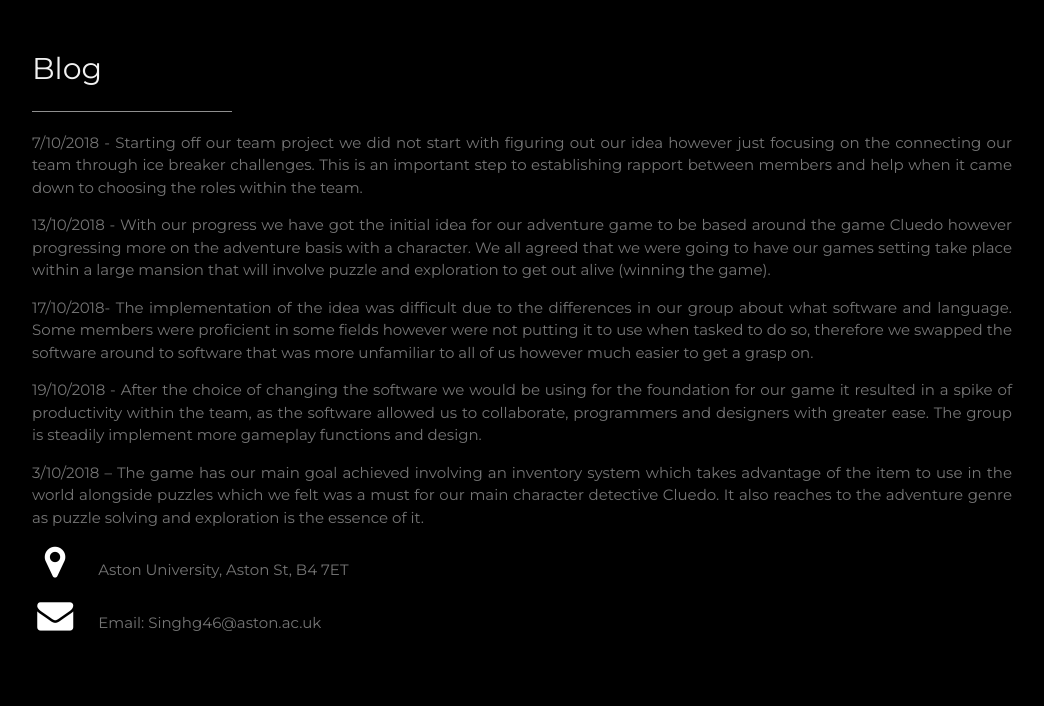
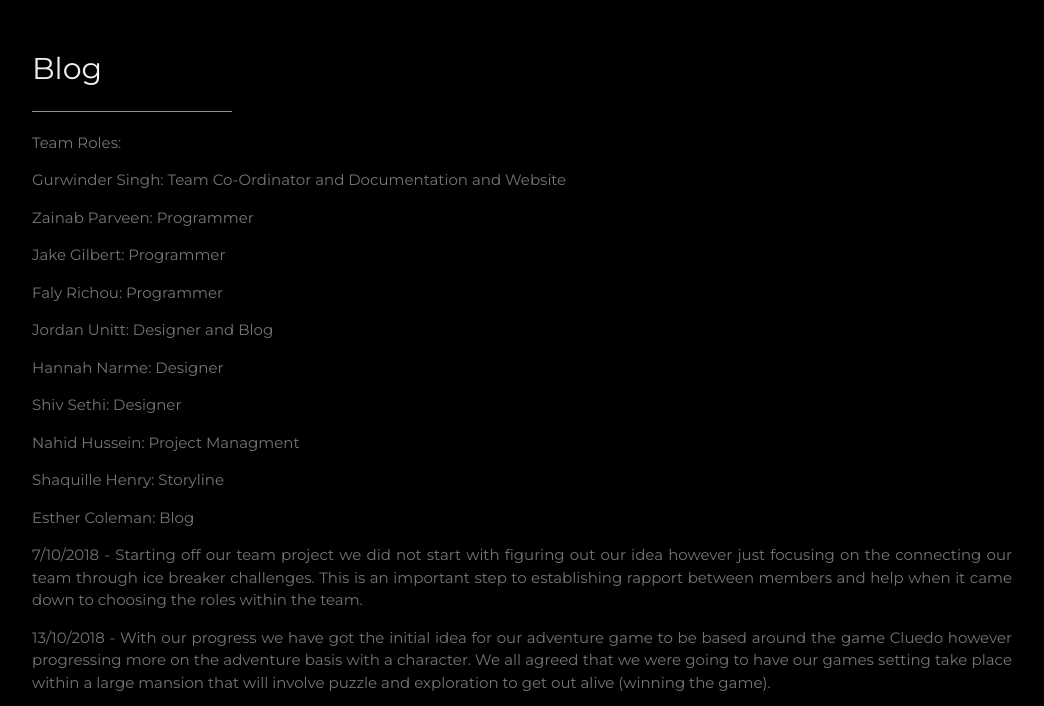
Before and after one commit to LucifersCall/Game, a plain HTML site: page index.html in a window 1280 px wide. Shown: the part 2520-3226 px from the top of the page, without its empty margins (178-1222 px from the left). Drawn offline with nearby package versions, Linux system fonts and the light colour scheme.

Commit message:
Update index.html

```diff
--- a/index.html
+++ b/index.html
@@ -111,6 +111,17 @@ body, h1,h2,h3,h4,h5,h6 {font-family: "Montserrat", sans-serif}
     <hr style="width:200px" class="w3-opacity">
 
     <div class="w3-section">
+        <p>Team Roles:</p>
+        <p>Gurwinder Singh: Team Co-Ordinator and Documentation and Website</p>
+        <p>Zainab Parveen: Programmer</p>
+        <p>Jake Gilbert: Programmer</p>
+        <p>Faly Richou: Programmer</p>
+        <p>Jordan Unitt: Designer and Blog</p>
+        <p>Hannah Narme: Designer</p>
+        <p>Shiv Sethi: Designer</p>
+        <p>Nahid Hussein: Project Managment</p>
+        <p>Shaquille Henry: Storyline</p>
+        <p>Esther Coleman: Blog</p>
         <p>7/10/2018 - Starting off our team project we did not start with figuring out our idea however just focusing on the connecting our team through ice breaker challenges. This is an important step to establishing rapport between members and help when it came down to choosing the roles within the team.</p>
         <p>
         13/10/2018 - With our progress we have got the initial idea for our adventure game to be based around the game Cluedo however progressing more on the adventure basis with a character. We all agreed that we were going to have our games setting take place within a large mansion that will involve puzzle and exploration to get out alive (winning the game).
```
